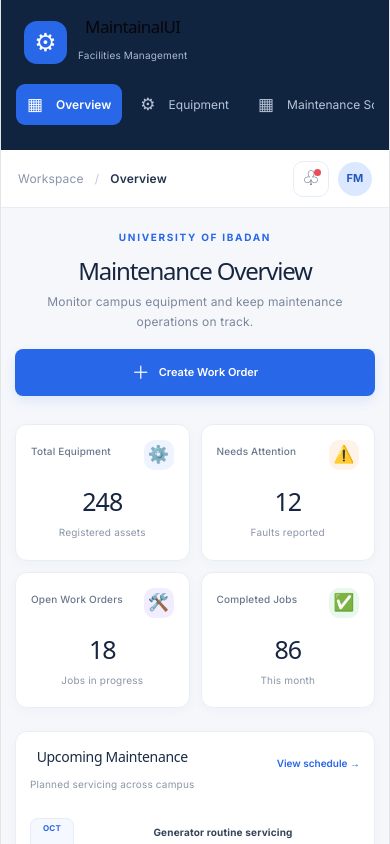
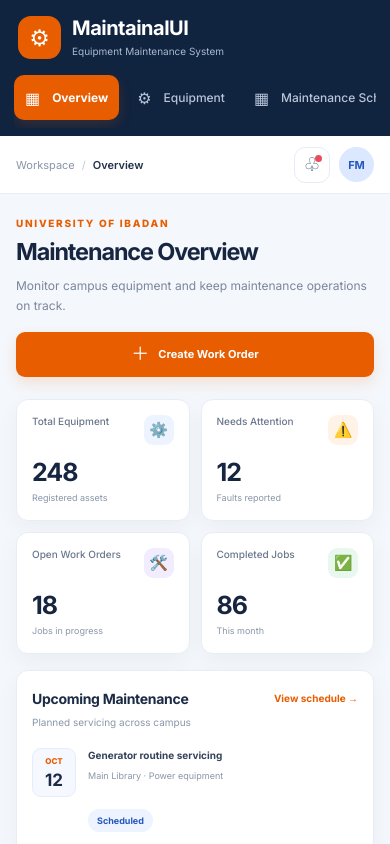
Before and after one commit to TERRYKRIZZ/maintainalui, a React (Vite) app: page / in a window 390 px wide. Shown: the top 844 px of the page. Built offline with nearby package versions, Linux system fonts and the light colour scheme.

Commit message:
Improve MaintainalUI responsive design

```diff
--- a/src/App.css
+++ b/src/App.css
@@ -1,34 +1,56 @@
-
 @import url('https://fonts.googleapis.com/css2?family=Inter:wght@400;500;600;700;800&display=swap');
 
 :root {
   font-family: 'Inter', Arial, sans-serif;
   color: #18253d;
-  background: #f5f7fb;
+  background: #f4f7fb;
   font-synthesis: none;
   text-rendering: optimizeLegibility;
   -webkit-font-smoothing: antialiased;
   -moz-osx-font-smoothing: grayscale;
   font-optical-sizing: auto;
   font-weight: 400;
+  --navy: #10233f;
+  --navy-soft: #1a3456;
+  --orange: #e85d00;
+  --orange-hover: #c94f00;
+  --muted: #7a879b;
+  --line: #e7edf5;
+  --card-shadow: 0 8px 24px rgba(24, 45, 77, 0.045);
 }
 
 * {
   box-sizing: border-box;
 }
 
+html {
+  min-width: 320px;
+  min-height: 100%;
+}
+
 body {
   margin: 0;
   min-width: 320px;
   min-height: 100vh;
+  background: #f4f7fb;
+}
+
+button,
+input,
+select,
+textarea {
+  font: inherit;
 }
 
 button {
-  font: inherit;
   cursor: pointer;
 }
 
-button:focus-visible {
+button:focus-visible,
+a:focus-visible,
+input:focus-visible,
+select:focus-visible,
+textarea:focus-visible {
   outline: 3px solid #91b9ff;
   outline-offset: 2px;
 }
@@ -37,44 +59,58 @@ button:focus-visible {
   min-height: 100vh;
 }
 
+/* Sidebar and navigation */
 .sidebar {
-  width: 250px;
   position: fixed;
   inset: 0 auto 0 0;
+  z-index: 10;
   display: flex;
   flex-direction: column;
-  padding: 27px 16px 16px;
-  background: #10233f;
+  width: 250px;
+  padding: 25px 16px 16px;
+  overflow-y: auto;
+  background: var(--navy);
   color: #fff;
-  z-index: 5;
 }
 
 .brand {
   display: flex;
   align-items: center;
-  gap: 11px;
-  padding: 0 8px 32px;
+  gap: 12px;
+  min-width: 0;
+  flex-shrink: 0;
+  padding: 0 4px 25px;
 }
 
 .brand-icon {
   display: grid;
   place-items: center;
+  flex: 0 0 43px;
   width: 43px;
   height: 43px;
   border-radius: 13px;
-  background: #2867e8;
-  font-size: 25px;
+  background: var(--orange);
+  color: #fff;
+  font-size: 23px;
+}
+
+.brand > div:last-child {
+  min-width: 0;
 }
 
 .brand h2 {
   margin: 0 0 5px;
-  font-size: 17px;
-  letter-spacing: -0.6px;
+  color: #fff;
+  font-size: 20px;
+  line-height: 1.2;
+  letter-spacing: -0.5px;
 }
 
 .brand span {
+  display: block;
   color: #aab9d0;
   font-size: 10px;
+  line-height: 1.5;
 }
 
 .workspace-label {
@@ -88,50 +124,58 @@ button:focus-visible {
 .side-nav {
   display: grid;
   gap: 5px;
+  min-width: 0;
 }
 
 .nav-item {
   display: flex;
   align-items: center;
-  gap: 13px;
+  gap: 12px;
   width: 100%;
+  min-width: 0;
   min-height: 43px;
   padding: 10px 12px;
   border: 0;
-  border-radius: 9px;
+  border-radius: 10px;
+  background: transparent;
   color: #b8c5d9;
-  background: transparent;
   text-align: left;
   font-size: 12px;
-  transition: background 0.2s, color 0.2s;
+  font-weight: 500;
+  transition: background 160ms ease, color 160ms ease;
 }
 
 .nav-item:hover {
-  background: #1b3456;
+  background: var(--navy-soft);
   color: #fff;
 }
 
 .nav-item.active {
-  background: #2867e8;
+  background: var(--orange);
   color: #fff;
-  font-weight: 600;
+  font-weight: 700;
+  box-shadow: 0 5px 14px rgba(232, 93, 0, 0.18);
 }
 
 .nav-icon {
+  display: inline-grid;
+  place-items: center;
+  flex: 0 0 19px;
   width: 19px;
+  font-size: 16px;
   text-align: center;
-  font-size: 17px;
 }
 
 .sidebar-bottom {
   margin-top: auto;
+  padding-top: 18px;
 }
 
 .help-card {
   margin: 15px 2px 20px;
   padding: 15px;
   border: 1px solid #304663;
-  border-radius: 11px;
+  border-radius: 12px;
   background: #172d4c;
 }
 
@@ -181,6 +225,7 @@ button:focus-visible {
 }
 
 .profile strong {
+  color: #fff;
   font-size: 10px;
 }
 
@@ -195,26 +240,33 @@ button:focus-visible {
   color: #aab9d0;
 }
 
+/* Main workspace */
 .main-content {
+  min-width: 0;
   min-height: 100vh;
   margin-left: 250px;
 }
 
 .topbar {
-  height: 70px;
+  position: sticky;
+  top: 0;
+  z-index: 4;
   display: flex;
   align-items: center;
   justify-content: space-between;
   gap: 20px;
-  padding: 0 35px;
-  background: #fff;
-  border-bottom: 1px solid #e8edf5;
+  min-height: 70px;
+  padding: 0 32px;
+  border-bottom: 1px solid var(--line);
+  background: rgba(255, 255, 255, 0.96);
+  backdrop-filter: blur(12px);
 }
 
 .breadcrumb {
   display: flex;
   align-items: center;
   gap: 11px;
+  min-width: 0;
   font-size: 12px;
 }
 
@@ -234,23 +286,31 @@ button:focus-visible {
 .topbar-actions {
   display: flex;
   align-items: center;
-  gap: 17px;
+  gap: 14px;
 }
 
 .date-label {
   color: #66748a;
   font-size: 11px;
+  white-space: nowrap;
 }
 
 .notification-button {
   position: relative;
+  display: grid;
+  place-items: center;
+  flex: 0 0 36px;
   width: 36px;
   height: 36px;
-  border: 1px solid #e8edf5;
-  border-radius: 10px;
+  border: 1px solid var(--line);
+  border-radius: 11px;
   background: #fff;
   color: #52627b;
-  font-size: 20px;
+  font-size: 19px;
+}
+
+.notification-button:hover {
+  background: #f7f9fc;
 }
 
 .notification-dot {
@@ -264,42 +324,44 @@ button:focus-visible {
 }
 
 .top-avatar {
-  width: 34px;
-  height: 34px;
+  width: 35px;
+  height: 35px;
 }
 
 .page-content {
+  width: 100%;
   max-width: 1600px;
   margin: 0 auto;
-  padding: 33px 35px 20px;
+  padding: 32px;
 }
 
 .welcome-row {
   display: flex;
+  align-items: center;
   justify-content: space-between;
-  align-items: center;
-  gap: 20px;
-  margin-bottom: 28px;
+  gap: 22px;
+  margin-bottom: 27px;
 }
 
 .eyebrow {
   margin: 0 0 9px;
-  color: #2867e8;
+  color: var(--orange);
   font-size: 10px;
-  font-weight: 700;
+  font-weight: 800;
   letter-spacing: 1.7px;
 }
 
 .welcome-row h1 {
   margin: 0;
   color: #172640;
-  font-size: clamp(24px, 2.4vw, 31px);
-  letter-spacing: -1.2px;
+  font-size: clamp(24px, 2.4vw, 32px);
+  line-height: 1.2;
+  letter-spacing: -1.1px;
 }
 
 .page-subtitle {
   margin: 10px 0 0;
-  color: #7a879b;
+  color: var(--muted);
   font-size: 12px;
   line-height: 1.7;
 }
@@ -310,38 +372,50 @@ button:focus-visible {
   justify-content: center;
   gap: 9px;
   flex-shrink: 0;
-  padding: 12px 16px;
+  min-height: 44px;
+  padding: 12px 17px;
   border: 0;
-  border-radius: 8px;
-  background: #2867e8;
+  border-radius: 9px;
+  background: var(--orange);
   color: #fff;
   font-size: 11px;
-  font-weight: 600;
-  box-shadow: 0 5px 12px #2867e81c;
+  font-weight: 700;
+  box-shadow: 0 6px 14px rgba(232, 93, 0, 0.15);
+  transition: transform 160ms ease, background 160ms ease, box-shadow 160ms ease;
 }
 
 .primary-button:hover {
-  background: #1f54c4;
+  transform: translateY(-1px);
+  background: var(--orange-hover);
+  box-shadow: 0 8px 18px rgba(232, 93, 0, 0.2);
 }
 
 .primary-button span {
   font-size: 18px;
+  line-height: 1;
 }
 
+/* Dashboard metric cards */
 .stats-grid {
   display: grid;
   grid-template-columns: repeat(4, minmax(0, 1fr));
-  gap: 17px;
-  margin-bottom: 23px;
+  gap: 16px;
+  margin-bottom: 22px;
 }
 
 .stat-card {
   min-width: 0;
   padding: 20px;
-  border: 1px solid #e9edf4;
-  border-radius: 12px;
+  border: 1px solid var(--line);
+  border-radius: 14px;
   background: #fff;
-  box-shadow: 0 3px 12px #1d355708;
+  box-shadow: var(--card-shadow);
+  transition: transform 160ms ease, box-shadow 160ms ease;
+}
+
+.stat-card:hover {
+  transform: translateY(-2px);
+  box-shadow: 0 12px 28px rgba(24, 45, 77, 0.075);
 }
 
 .stat-card-top {
@@ -360,27 +434,20 @@ button:focus-visible {
   flex-shrink: 0;
   width: 36px;
   height: 36px;
-  border-radius: 10px;
+  border-radius: 11px;
   background: #edf3ff;
   font-size: 17px;
 }
 
-.stat-card:nth-child(2) .stat-icon {
-  background: #fff3e7;
-}
-
-.stat-card:nth-child(3) .stat-icon {
-  background: #f1edff;
-}
-
-.stat-card:nth-child(4) .stat-icon {
-  background: #e8f8ef;
-}
+.stat-card:nth-child(2) .stat-icon { background: #fff3e7; }
+.stat-card:nth-child(3) .stat-icon { background: #f1edff; }
+.stat-card:nth-child(4) .stat-icon { background: #e8f8ef; }
 
 .stat-card h2 {
   margin: 17px 0 5px;
   color: #172640;
   font-size: 30px;
+  line-height: 1.1;
   letter-spacing: -1px;
 }
 
@@ -388,8 +455,10 @@ button:focus-visible {
   margin: 0;
   color: #8a96a8;
   font-size: 10px;
+  line-height: 1.5;
 }
 
+/* Dashboard panels */
 .dashboard-grid {
   display: grid;
   grid-template-columns: minmax(0, 1.7fr) minmax(260px, 1fr);
@@ -400,16 +469,16 @@ button:focus-visible {
 .panel {
   min-width: 0;
   padding: 23px;
-  border: 1px solid #e9edf4;
-  border-radius: 12px;
+  border: 1px solid var(--line);
+  border-radius: 14px;
   background: #fff;
-  box-shadow: 0 3px 12px #1d355708;
+  box-shadow: var(--card-shadow);
 }
 
 .panel-heading {
   display: flex;
+  align-items: flex-start;
   justify-content: space-between;
-  align-items: flex-start;
   gap: 15px;
   margin-bottom: 22px;
 }
@@ -418,6 +487,7 @@ button:focus-visible {
   margin: 0;
   color: #1b2b45;
   font-size: 14px;
+  line-height: 1.4;
   letter-spacing: -0.3px;
 }
 
@@ -425,6 +495,7 @@ button:focus-visible {
   margin: 7px 0 0;
   color: #8a96a8;
   font-size: 10px;
+  line-height: 1.5;
 }
 
 .text-button {
@@ -432,13 +503,13 @@ button:focus-visible {
   padding: 3px 0;
   border: 0;
   background: transparent;
-  color: #2867e8;
+  color: var(--orange);
   font-size: 10px;
-  font-weight: 600;
+  font-weight: 700;
 }
 
 .text-button:hover {
-  color: #164bb4;
+  color: var(--orange-hover);
 }
 
 .schedule-list {
@@ -449,18 +520,13 @@ button:focus-visible {
   display: flex;
   align-items: center;
   gap: 12px;
+  min-width: 0;
   padding: 15px 0;
   border-bottom: 1px solid #edf0f5;
 }
 
-.schedule-item:first-child {
-  padding-top: 0;
-}
-
-.schedule-item:last-child {
-  padding-bottom: 0;
-  border-bottom: 0;
-}
+.schedule-item:first-child { padding-top: 0; }
+.schedule-item:last-child { padding-bottom: 0; border-bottom: 0; }
 
 .calendar-tile {
   display: flex;
@@ -471,14 +537,14 @@ button:focus-visible {
   width: 44px;
   height: 49px;
   border: 1px solid #e5ecfb;
-  border-radius: 8px;
+  border-radius: 9px;
   background: #f6f8ff;
 }
 
 .calendar-tile span {
-  color: #2867e8;
+  color: var(--orange);
   font-size: 8px;
-  font-weight: 700;
+  font-weight: 800;
 }
 
 .calendar-tile strong {
@@ -514,38 +580,23 @@ button:focus-visible {
   padding: 6px 9px;
   border-radius: 20px;
   font-size: 9px;
-  font-weight: 600;
+  font-weight: 700;
   white-space: nowrap;
 }
 
-.status-planned {
-  background: #edf3ff;
-  color: #2867e8;
-}
-
-.status-progress {
-  background: #fff3e3;
-  color: #b66b08;
-}
-
-.status-pending {
-  background: #fff0ee;
-  color: #d34f45;
-}
-
-.status-complete {
-  background: #e7f8ee;
-  color: #21834a;
-}
+.status-planned { background: #edf3ff; color: #2458bd; }
+.status-progress { background: #fff3e3; color: #b66b08; }
+.status-pending { background: #fff0ee; color: #d34f45; }
+.status-complete { background: #e7f8ee; color: #21834a; }
 
 .health-symbol {
   display: grid;
   place-items: center;
   width: 32px;
   height: 32px;
-  border-radius: 9px;
+  border-radius: 10px;
   background: #edf3ff;
-  color: #2867e8;
+  color: var(--orange);
   font-size: 18px;
 }
 
@@ -579,7 +630,8 @@ button:focus-visible {
   background: #e7f8ee;
   color: #21834a;
   font-size: 9px;
-  font-weight: 600;
+  font-weight: 700;
+  white-space: nowrap;
 }
 
 .progress-track {
@@ -594,7 +646,7 @@ button:focus-visible {
   width: 92%;
   height: 100%;
   border-radius: inherit;
-  background: #2867e8;
+  background: linear-gradient(90deg, #e85d00, #ff8a35);
 }
 
 .health-row {
@@ -623,8 +675,12 @@ button:focus-visible {
   margin-bottom: 20px;
 }
 
-.table-scroll {
+.table-scroll,
+.history-table-wrapper {
+  width: 100%;
+  max-width: 100%;
   overflow-x: auto;
+  -webkit-overflow-scrolling: touch;
 }
 
 table {
@@ -633,15 +689,13 @@ table {
   text-align: left;
 }
 
-thead {
-  background: #f7f9fc;
-}
+thead { background: #f7f9fc; }
 
 th {
   padding: 13px 12px;
   color: #7d899c;
   font-size: 9px;
-  font-weight: 600;
+  font-weight: 700;
   white-space: nowrap;
 }
 
@@ -653,41 +707,25 @@ td {
   white-space: nowrap;
 }
 
-tbody tr:last-child td {
-  border-bottom: 0;
-}
-
-tbody tr:hover {
-  background: #fafcff;
-}
+tbody tr:last-child td { border-bottom: 0; }
+tbody tr:hover { background: #fafcff; }
 
 .order-id {
-  color: #2867e8;
-  font-weight: 700;
+  color: var(--orange);
+  font-weight: 800;
 }
 
 .priority {
   display: inline-flex;
   padding: 5px 8px;
-  border-radius: 5px;
+  border-radius: 6px;
   font-size: 9px;
-  font-weight: 600;
+  font-weight: 700;
 }
 
-.priority-high {
-  background: #fff0ee;
-  color: #d34f45;
-}
-
-.priority-medium {
-  background: #fff3e3;
-  color: #b66b08;
-}
-
-.priority-low {
-  background: #e7f8ee;
-  color: #21834a;
-}
+.priority-high { background: #fff0ee; color: #d34f45; }
+.priority-medium { background: #fff3e3; color: #b66b08; }
+.priority-low { background: #e7f8ee; color: #21834a; }
 
 .page-footer {
   display: flex;
@@ -698,109 +736,125 @@ tbody tr:hover {
   font-size: 9px;
 }
 
+/* Tablet layout */
 @media (max-width: 1150px) {
-  .sidebar {
-    width: 220px;
-  }
-
-  .main-content {
-    margin-left: 220px;
-  }
-
-  .topbar {
-    padding: 0 24px;
-  }
-
-  .page-content {
-    padding: 28px 24px 18px;
-  }
-
-  .stats-grid {
-    grid-template-columns: repeat(2, minmax(0, 1fr));
-  }
-
-  .dashboard-grid {
-    grid-template-columns: 1fr;
-  }
+  .sidebar { width: 220px; }
+  .main-content { margin-left: 220px; }
+  .topbar { padding-right: 24px; padding-left: 24px; }
+  .page-content { padding: 27px 24px 20px; }
+  .stats-grid { grid-template-columns: repeat(2, minmax(0, 1fr)); }
+  .dashboard-grid { grid-template-columns: minmax(0, 1fr); }
 }
 
+/* Mobile navigation and content */
 @media (max-width: 700px) {
   .sidebar {
-    position: static;
+    position: relative;
+    inset: auto;
     width: 100%;
-    padding: 17px 15px;
+    padding: 16px 14px 8px;
+    overflow: visible;
   }
 
   .brand {
-    padding-bottom: 17px;
+    padding: 0 4px 16px;
+    gap: 11px;
   }
+
+  .brand h2 {
+    display: block;
+    margin: 0 0 4px;
+    color: #fff;
+    font-size: 20px;
+    line-height: 1.2;
+  }
+
+  .brand span { font-size: 10px; }
 
   .workspace-label,
   .sidebar-bottom {
     display: none;
   }
 
-
-.side-nav {
+  .side-nav {
     display: flex;
     flex-wrap: nowrap;
+    gap: 7px;
+    max-width: 100%;
+    padding: 0 0 8px;
     overflow-x: auto;
     overflow-y: hidden;
-    gap: 7px;
-    padding: 0 0 8px;
-    max-width: 100%;
     -webkit-overflow-scrolling: touch;
     scrollbar-width: thin;
   }
 
-
   .nav-item {
+    flex: 0 0 auto;
     width: auto;
     min-width: max-content;
-    min-height: 38px;
+    min-height: 39px;
     padding: 9px 11px;
   }
 
-  .nav-icon {
-    width: auto;
-  }
+  .nav-icon { width: auto; flex-basis: auto; }
 
   .main-content {
+    width: 100%;
+    min-width: 0;
     margin-left: 0;
   }
 
   .topbar {
-    height: 58px;
-    padding: 0 17px;
+    position: relative;
+    min-height: 58px;
+    padding: 10px 16px;
+    gap: 10px;
   }
 
-  .topbar-actions {
-    gap: 9px;
-  }
+  .topbar-actions { gap: 9px; }
+  .date-label { display: none; }
 
-  .date-label {
-    display: none;
+  .breadcrumb {
+    flex-wrap: wrap;
+    gap: 7px;
+    overflow-wrap: anywhere;
+    font-size: 11px;
   }
 
   .page-content {
-    padding: 24px 16px 18px;
+    width: 100%;
+    min-width: 0;
+    padding: 23px 16px 18px;
   }
 
   .welcome-row {
     align-items: flex-start;
     flex-direction: column;
+    gap: 15px;
+    margin-bottom: 22px;
   }
+
+  .welcome-row h1 {
+    font-size: clamp(23px, 6vw, 29px);
+    overflow-wrap: anywhere;
+  }
+
+  .page-subtitle { font-size: 12px; }
 
   .primary-button {
     width: 100%;
+    min-height: 45px;
   }
 
   .stats-grid {
+    grid-template-columns: repeat(2, minmax(0, 1fr));
     gap: 11px;
+    margin-bottom: 16px;
   }
 
   .stat-card {
     padding: 15px;
+    border-radius: 12px;
   }
 
   .stat-card-top {
@@ -811,21 +865,34 @@ tbody tr:hover {
   .stat-icon {
     width: 30px;
     height: 30px;
+    border-radius: 9px;
+    font-size: 15px;
   }
 
   .stat-card h2 {
+    margin-top: 14px;
     font-size: 25px;
   }
 
+  .stat-card p { font-size: 9px; }
+
+  .dashboard-grid {
+    grid-template-columns: minmax(0, 1fr);
+    gap: 15px;
+  }
+
   .panel {
-    padding: 17px 14px;
+    padding: 18px 15px;
+    border-radius: 12px;
   }
 
   .panel-heading {
     gap: 10px;
+    margin-bottom: 18px;
   }
 
   .schedule-item {
+    align-items: flex-start;
     flex-wrap: wrap;
   }
 
@@ -839,80 +906,24 @@ tbody tr:hover {
 
   .health-score {
     align-items: flex-start;
-    flex-direction: column;
+    flex-direction: row;
   }
 
   .page-footer {
     flex-direction: column;
     line-height: 1.7;
   }
+
+  .table-scroll table,
+  .history-table-wrapper table {
+    min-width: 650px;
+  }
 }
 
 @media (max-width: 380px) {
-  .stats-grid {
-    grid-template-columns: 1fr;
-  }
-
-  .welcome-row h1 {
-    font-size: 25px;
-  }
-
-  .breadcrumb {
-    gap: 7px;
-    font-size: 10px;
-  }
-
-  .notification-button {
-    width: 32px;
-    height: 32px;
-  }
+  .page-content { padding-right: 12px; padding-left: 12px; }
+  .stats-grid { grid-template-columns: minmax(0, 1fr); }
+  .welcome-row h1 { font-size: 25px; }
+  .topbar { padding-right: 12px; padding-left: 12px; }
+  .notification-button { width: 32px; height: 32px; flex-basis: 32px; }
 }
-
-/* Additional responsive layout adjustments */
-@media (max-width: 600px) {
-  .main-content {
-    min-width: 0;
-    width: 100%;
-  }
-
-  .page-content {
-    min-width: 0;
-    padding: 18px 14px;
-  }
-
-  .welcome-row {
-    align-items: flex-start;
-    flex-direction: column;
-    gap: 16px;
-  }
-
-  .welcome-row h1 {
-    overflow-wrap: anywhere;
-  }
-
-  .dashboard-grid {
-    grid-template-columns: minmax(0, 1fr);
-  }
-
-  .schedule-panel,
-  .attention-panel,
-  .orders-panel,
-  .reports-panel {
-    min-width: 0;
-  }
-
-  .table-scroll,
-  .history-table-wrapper {
-    max-width: 100%;
-    overflow-x: auto;
-  }
-
-  .topbar {
-    gap: 10px;
-  }
-
-  .breadcrumb {
-    min-width: 0;
-    overflow-wrap: anywhere;
-  }
-}
--- a/src/App.jsx
+++ b/src/App.jsx
@@ -43,7 +43,7 @@ function App() {
           <div className="brand-icon">⚙</div>
           <div>
             <h2>MaintainalUI</h2>
-            <span>Facilities Management</span>
+            <span>Equipment Maintenance System</span>
           </div>
         </div>
 
@@ -79,8 +79,9 @@ function App() {
         </div>
       </aside>
 
-      <main className="main-content">
-        <header className="topbar">
+
+<main className="main-content">
+  <header className="topbar">
           <div className="breadcrumb">
             <span>Workspace</span>
             <span className="breadcrumb-divider">/</span>
--- a/src/index.css
+++ b/src/index.css
@@ -1,111 +1,105 @@
+
 :root {
-  --text: #6b6375;
-  --text-h: #08060d;
-  --bg: #fff;
-  --border: #e5e4e7;
-  --code-bg: #f4f3ec;
-  --accent: #aa3bff;
-  --accent-bg: rgba(170, 59, 255, 0.1);
-  --accent-border: rgba(170, 59, 255, 0.5);
-  --social-bg: rgba(244, 243, 236, 0.5);
-  --shadow:
-    rgba(0, 0, 0, 0.1) 0 10px 15px -3px, rgba(0, 0, 0, 0.05) 0 4px 6px -2px;
-
-  --sans: system-ui, 'Segoe UI', Roboto, sans-serif;
-  --heading: system-ui, 'Segoe UI', Roboto, sans-serif;
-  --mono: ui-monospace, Consolas, monospace;
-
-  font: 18px/145% var(--sans);
-  letter-spacing: 0.18px;
-  color-scheme: light dark;
-  color: var(--text);
-  background: var(--bg);
+  font-family: "Segoe UI", Roboto, system-ui, sans-serif;
+  color: #14213D;
+  background: #FFFAF5;
   font-synthesis: none;
   text-rendering: optimizeLegibility;
   -webkit-font-smoothing: antialiased;
   -moz-osx-font-smoothing: grayscale;
 
-  @media (max-width: 1024px) {
-    font-size: 16px;
-  }
+  --text: #667085;
+  --text-h: #14213D;
+  --bg: #FFFAF5;
+  --surface: #FFFFFF;
+  --border: #E7DED2;
+  --accent: #E85D00;
+  --accent-bg: #FFF0E5;
+  --shadow: 0 4px 14px rgba(20, 33, 61, 0.07);
 }
 
-@media (prefers-color-scheme: dark) {
-  :root {
-    --text: #9ca3af;
-    --text-h: #f3f4f6;
-    --bg: #16171d;
-    --border: #2e303a;
-    --code-bg: #1f2028;
-    --accent: #c084fc;
-    --accent-bg: rgba(192, 132, 252, 0.15);
-    --accent-border: rgba(192, 132, 252, 0.5);
-    --social-bg: rgba(47, 48, 58, 0.5);
-    --shadow:
-      rgba(0, 0, 0, 0.4) 0 10px 15px -3px, rgba(0, 0, 0, 0.25) 0 4px 6px -2px;
-  }
+* {
+  box-sizing: border-box;
+}
 
-  #social .button-icon {
-    filter: invert(1) brightness(2);
-  }
+html {
+  min-width: 320px;
+  min-height: 100%;
+  background: var(--bg);
 }
 
 body {
   margin: 0;
+  min-width: 320px;
+  min-height: 100vh;
+  background: var(--bg);
+  color: var(--text-h);
+}
+
+button,
+input,
+select,
+textarea {
+  font: inherit;
+}
+
+button {
+  cursor: pointer;
 }
 
 #root {
-  width: 1126px;
-  max-width: 100%;
-  margin: 0 auto;
-  text-align: center;
-  border-inline: 1px solid var(--border);
-  min-height: 100svh;
-  display: flex;
-  flex-direction: column;
-  box-sizing: border-box;
+  width: 100%;
+  min-height: 100vh;
+  margin: 0;
 }
 
 h1,
-h2 {
-  font-family: var(--heading);
-  font-weight: 500;
+h2,
+h3,
+h4,
+h5,
+h6 {
   color: var(--text-h);
 }
 
-h1 {
-  font-size: 56px;
-  letter-spacing: -1.68px;
-  margin: 32px 0;
-  @media (max-width: 1024px) {
-    font-size: 36px;
-    margin: 20px 0;
+p {
+  margin-top: 0;
+}
+
+::selection {
+  color: #FFFFFF;
+  background: #14213D;
+}
+
+/* MaintainalUI application title header */
+.app-title-header {
+  width: 100%;
+  padding: 18px 28px;
+  background: #122440;
+  border-bottom: 1px solid #263a57;
+}
+
+.app-title-header h1 {
+  margin: 0;
+  color: #ffffff;
+  font-size: 24px;
+  font-weight: 800;
+  letter-spacing: -0.5px;
+}
+
+.app-title-header p {
+  margin: 5px 0 0;
+  color: #c4d0e0;
+  font-size: 12px;
+  line-height: 1.5;
+}
+
+@media (max-width: 700px) {
+  .app-title-header {
+    padding: 14px 16px;
+  }
+
+  .app-title-header h1 {
+    font-size: 21px;
   }
 }
-h2 {
-  font-size: 24px;
-  line-height: 118%;
-  letter-spacing: -0.24px;
-  margin: 0 0 8px;
-  @media (max-width: 1024px) {
-    font-size: 20px;
-  }
-}
-p {
-  margin: 0;
-}
-
-code,
-.counter {
-  font-family: var(--mono);
-  display: inline-flex;
-  border-radius: 4px;
-  color: var(--text-h);
-}
-
-code {
-  font-size: 15px;
-  line-height: 135%;
-  padding: 4px 8px;
-  background: var(--code-bg);
-}
--- a/src/pages/MaintenanceHistory.css
+++ b/src/pages/MaintenanceHistory.css
@@ -125,3 +125,9 @@
     padding: 12px;
   }
 }
+
+.history-notice {
+  background: #fff3e8;
+  border: 1px solid #ffd2b3;
+  color: #b84900;
+}
--- a/src/pages/SpareParts.css
+++ b/src/pages/SpareParts.css
@@ -99,7 +99,7 @@
 .spare-part-form input:focus,
 .spare-part-form select:focus,
 .spare-parts-toolbar input:focus {
-  border-color: #2867e8;
+  border-color: #E85D00;
   box-shadow: 0 0 0 3px #2867e81c;
 }
 
@@ -174,7 +174,7 @@
 }
 
 .spare-part-id {
-  color: #2867e8 !important;
+  color: #E85D00 !important;
   font-weight: 700;
 }
 
@@ -212,7 +212,7 @@
   border: 1px solid #dce5f5;
   border-radius: 8px;
   background: #f3f7ff;
-  color: #2867e8;
+  color: #E85D00;
   font-size: 11px;
   font-weight: 600;
   cursor: pointer;
```
Also changed, not shown: src/pages/Equipment.css (+3 -4 lines), src/pages/FaultReports.css (+4 -5 lines), src/pages/MaintenanceSchedule.css (+6 -5 lines), src/pages/WorkOrders.css (+5 -6 lines).
